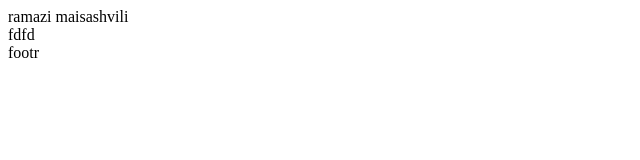
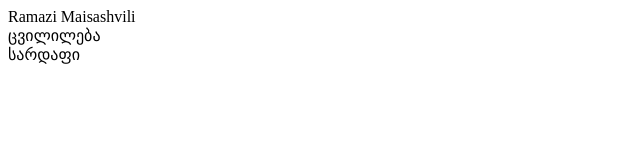
Before and after one commit to RamaziMaisashvili/15-2023, a plain HTML site: page index.html in a window 1280 px wide. Shown: the whole page, without its empty margins (0-640 px from the left). Drawn offline with Linux system fonts and the light colour scheme.

Commit message:
Update index.html

```diff
--- a/index.html
+++ b/index.html
@@ -10,17 +10,17 @@
 <body>
     <header>
         <div class="g">
-            ramazi maisashvili
+            Ramazi Maisashvili
         </div>
     </header>
     <main>
         <span id="g">
-            fdfd
+            ცვილილება
         </span>
     </main>
     <footer>
         <div class="footer">
-            footr
+            სარდაფი
         </div>
     </footer>
 </body>
```
